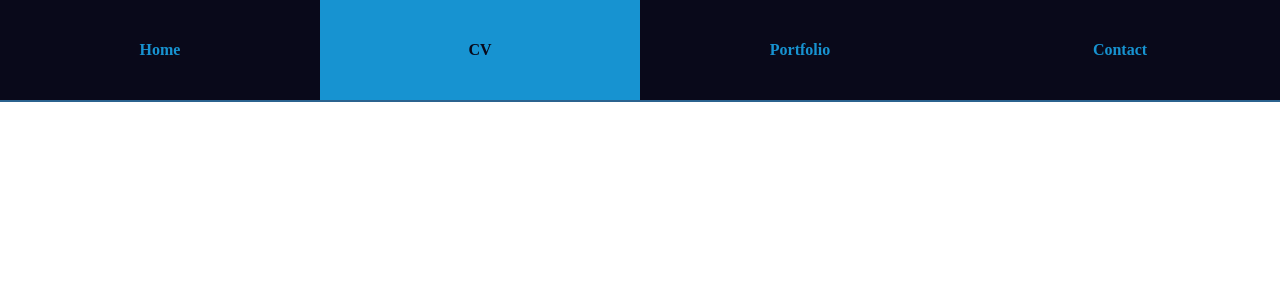
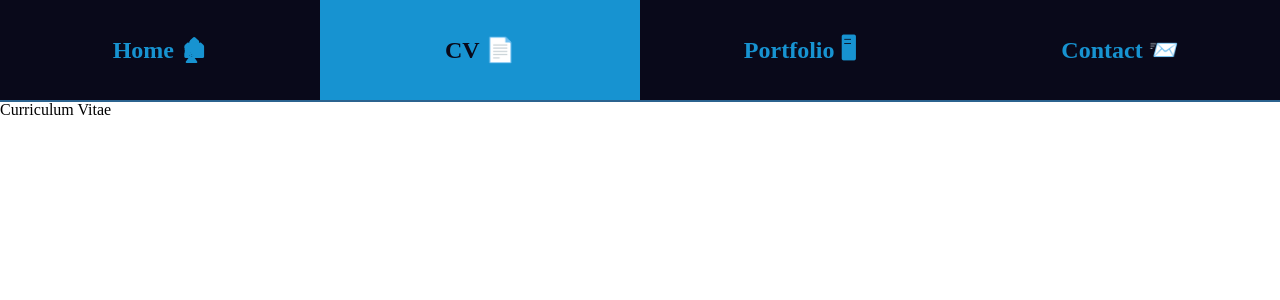
Before and after one commit to ElvisJG/resume-react, a React (Create React App) app: page /cv in a window 1280 px wide. Shown: the top 300 px of the page. Built offline with nearby package versions, Linux system fonts and the light colour scheme; the HTML template or start-up script is replaced by a standard one.

Commit message:
boilerplate complete

```diff
--- a/src/App.js
+++ b/src/App.js
@@ -1,7 +1,11 @@
 import React, { Component } from 'react';
+import { Route } from 'react-router-dom';
+
 import Nav from './component/Navigation/Navbar';
 import Home from './component/Home/Homepage';
-import { Route } from 'react-router-dom';
+import CV from './component/CV/CV';
+import Portfolio from './component/Portfolio/Portfolio';
+import Contact from './component/Contact/ContactForm';
 
 export default class App extends Component {
   constructor() {
@@ -16,6 +20,9 @@ export default class App extends Component {
       <div className='app'>
         <Nav />
         <Route path='/' exact render={props => <Home />} />
+        <Route path='/cv' exact render={props => <CV />} />
+        <Route path='/portfolio' exact render={props => <Portfolio />} />
+        <Route path='/contact' exact render={props => <Contact />} />
       </div>
     );
   }
--- a/src/component/CV/CV.js
+++ b/src/component/CV/CV.js
@@ -0,0 +1,11 @@
+import React from 'react';
+
+export default () => {
+  return (
+    <div className='cv-wrapper'>
+      <div className='cv-title'>
+        <h1>Curriculum Vitae</h1>
+      </div>
+    </div>
+  );
+};
--- /dev/null
+++ b/src/component/Contact/ContactForm.js
@@ -0,0 +1,13 @@
+import React from 'react';
+
+export default () => {
+  return (
+    <div className='contact-wrapper'>
+      <div className='contact-title'>
+        <div className='contact-form'>
+          <h1>Contact Form</h1>
+        </div>
+      </div>
+    </div>
+  );
+};
--- a/src/component/Navigation/Navbar.css
+++ b/src/component/Navigation/Navbar.css
@@ -22,6 +22,7 @@
   font-weight: bold;
   width: 100%;
   line-height: 100px;
+  font-size: 1.5rem;
   -webkit-transition: all 0.35s ease-in-out;
   -moz-transition: all 0.35s ease-in-out;
   transition: all 0.35s ease-in-out;
--- a/src/component/Navigation/Navbar.js
+++ b/src/component/Navigation/Navbar.js
@@ -7,16 +7,28 @@ const Nav = () => {
     <div className='nav-wrapper'>
       <div className='sections'>
         <NavLink exact to='/'>
-          Home
+          Home{' '}
+          <span role='img' aria-label='house'>
+            🏚
+          </span>
         </NavLink>
         <NavLink exact to='/cv'>
-          CV
+          CV{' '}
+          <span role='img' aria-label='paper'>
+            📄
+          </span>
         </NavLink>
         <NavLink exact to='/portfolio'>
-          Portfolio
+          Portfolio{' '}
+          <span role='img' aria-label='computer'>
+            🖥
+          </span>
         </NavLink>
         <NavLink exact to='/contact'>
-          Contact
+          Contact{' '}
+          <span role='img' aria-label='mail'>
+            📨{' '}
+          </span>
         </NavLink>
       </div>
     </div>
--- /dev/null
+++ b/src/component/Portfolio/Portfolio.js
@@ -0,0 +1,11 @@
+import React from 'react';
+
+export default () => {
+  return (
+    <div className='portfolio-wrapper'>
+      <div className='portfolio-hero-text'>
+        <h1>Portfolio</h1>
+      </div>
+    </div>
+  );
+};
```
Also changed, not shown: src/component/Contact/Contact.css (added), src/component/Portfolio/Portfolio.css (added).
